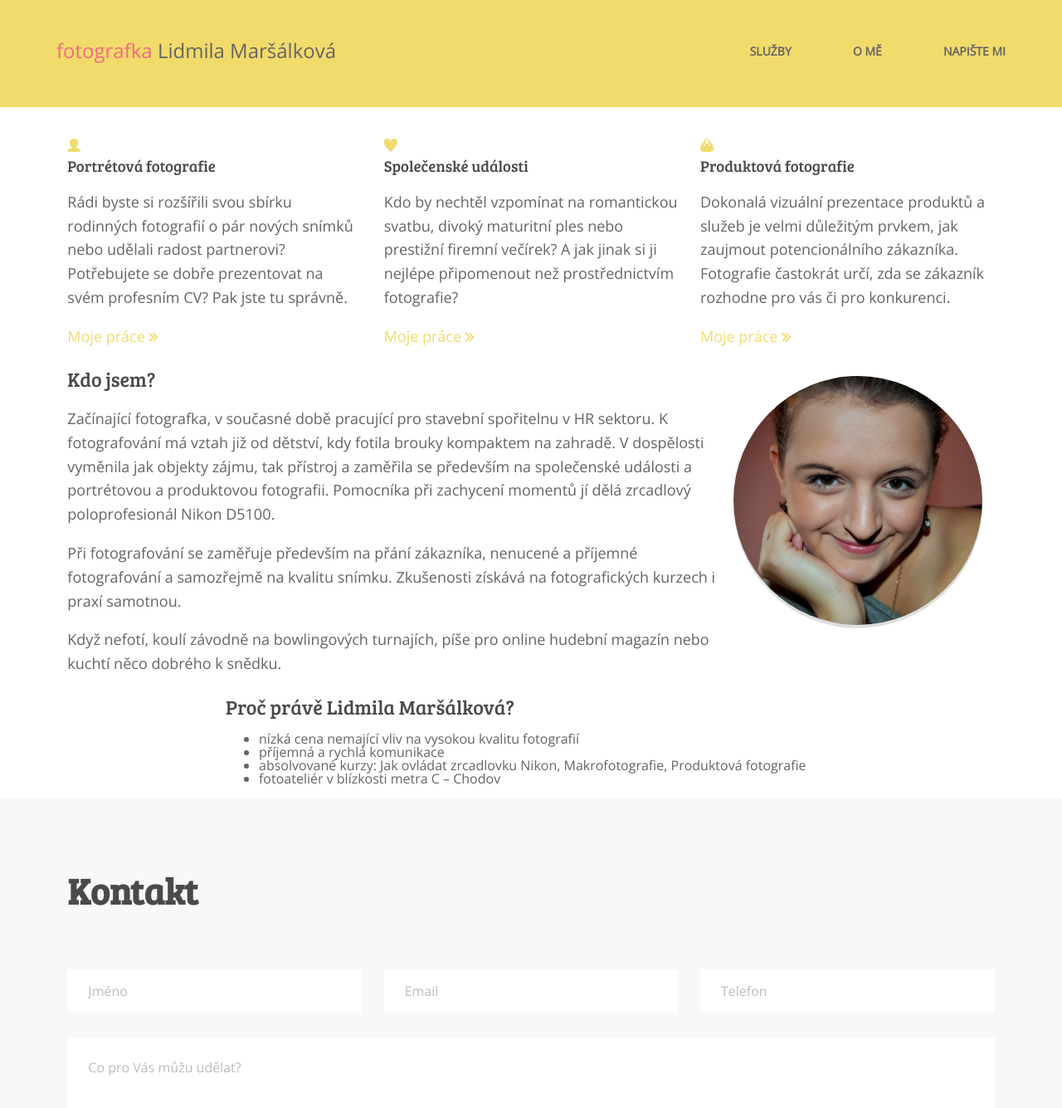
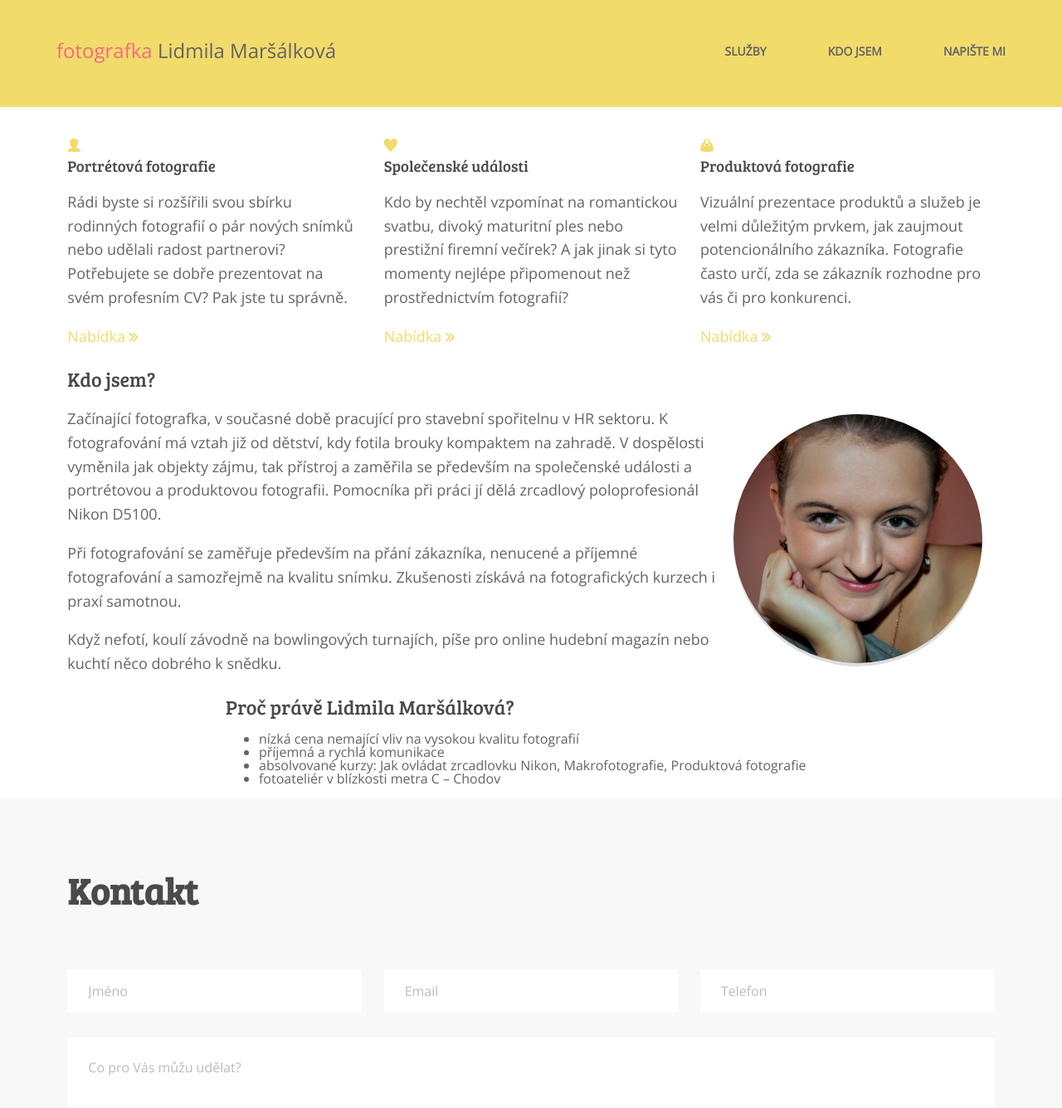
Before and after one commit to Liduska/portfolio, a Jekyll site: the page built from index.html, in a window 1280 px wide and 1400 px high. Shown: the top 1335 px of the window at 83% size. Built offline with Jekyll 4.4.1, drawn with Linux system fonts in a browser that asks for light colours; nearby versions of some CDN libraries.

```diff
--- a/_config.yml
+++ b/_config.yml
@@ -1,5 +1,5 @@
 title:        "Lidmila Maršálková - fotografka"
-description:  ""
+description:  "Nejdražší fotograf vždy nemusí znamenat nejlepší výsledek. Zkuste proto začínající fotografku s nízkými cenami a příjemným vystupováním. Ať už mě navštívíte ve foto ateliéru na Praze 4 nebo mě pozvete na vaši společenskou událost, mohu zaručit, že s výslednými fotografiemi budete spokojeni."
 permalink:    pretty
 exclude:      ['*.txt']
 
--- a/_layouts/default.html
+++ b/_layouts/default.html
@@ -8,7 +8,7 @@
         <meta charset="utf-8">
         <meta name="viewport" content="width=device-width, initial-scale=1.0">
         <meta name="author" content="Josef Rousek, http://rousek.name/">
-        <meta name="description" content="{{ description }}">
+        <meta name="description" content="{{ site.description }}">
         <meta property="og:image" content="">
         <meta property="og:title" content="{{ site.title }}">
         <meta property="og:url" content="http://lidmila.cz/">
@@ -32,7 +32,7 @@
                     <a href="/" id="logo"><span>fotografka</span> Lidmila&nbsp;Maršálková</a>
                     <ul>
                         <li><a href="/">Služby</a></li>
-                        <li><a href="/#who">O mě</a></li>
+                        <li><a href="/#who">Kdo jsem</a></li>
                         <li><a href="/#contact">Napište mi</a></li>
                     </ul>
                     <div class="clearfix"></div>
--- a/_layouts/portfolio_page.html
+++ b/_layouts/portfolio_page.html
@@ -16,7 +16,6 @@ name: portfolio
             <p class="content">{{ page.content }}</p>
         </div>
         <div class="large-4 columns aside">
-        <h3>Cena</h3>
             {{ page.aside }}
         </div>
     </div>
--- a/index.html
+++ b/index.html
@@ -17,7 +17,7 @@ name: index
                 </p>
                 <p>
                     <a href="/portrety" class="btn">
-                        Moje práce
+                        Nabídka
                         <span class="icon-right arrow"></span>
                     </a>
                 </p>
@@ -30,11 +30,11 @@ name: index
                     <h3>Společenské události</h3>
                 </a>
                 <p>
-                    Kdo by nechtěl vzpomínat na romantickou svatbu, divoký maturitní ples nebo prestižní firemní večírek? A jak jinak si ji nejlépe připomenout než prostřednictvím fotografie?
+                    Kdo by nechtěl vzpomínat na romantickou svatbu, divoký maturitní ples nebo prestižní firemní večírek? A jak jinak si tyto momenty nejlépe připomenout než prostřednictvím fotografií?
                 </p>
                 <p>
                     <a href="/spolecenske-udalosti" class="btn">
-                        Moje práce
+                        Nabídka
                         <span class="icon-right arrow"></span>
                     </a>
                 </p>
@@ -47,11 +47,11 @@ name: index
                     <h3>Produktová fotografie</h3>
                 </a>
                 <p>
-                    Dokonalá vizuální prezentace produktů a služeb je velmi důležitým prvkem, jak zaujmout potencionálního zákazníka. Fotografie častokrát určí, zda se zákazník rozhodne pro vás či pro konkurenci.
+                    Vizuální prezentace produktů a služeb je velmi důležitým prvkem, jak zaujmout potencionálního zákazníka. Fotografie často určí, zda se zákazník rozhodne pro vás či pro konkurenci.
                 </p>
                 <p>
                     <a href="/produktova-fotografie" class="btn">
-                        Moje práce
+                        Nabídka
                         <span class="icon-right arrow"></span>
                     </a>
                 </p>
@@ -61,10 +61,10 @@ name: index
     <section id="who">
         <div class="row">
             <div class="large-12 columns">
+                <h2>Kdo jsem?</h2>
                 <img class="img-polaroid" src="public/lidmila_hand_s.jpg" alt="Moje fotografie" />
-                <h2>Kdo jsem?</h2>
                 <p>
-                    Začínající fotografka, v současné době pracující pro stavební spořitelnu v HR sektoru. K fotografování má vztah již od dětství, kdy fotila brouky kompaktem na zahradě. V dospělosti vyměnila jak objekty zájmu, tak přístroj a zaměřila se především na společenské události a portrétovou a produktovou fotografii. Pomocníka při zachycení momentů jí dělá zrcadlový poloprofesionál Nikon D5100.
+                    Začínající fotografka, v současné době pracující pro stavební spořitelnu v HR sektoru. K fotografování má vztah již od dětství, kdy fotila brouky kompaktem na zahradě. V dospělosti vyměnila jak objekty zájmu, tak přístroj a zaměřila se především na společenské události a portrétovou a produktovou fotografii. Pomocníka při práci jí dělá zrcadlový poloprofesionál Nikon D5100.
                 </p>
                 <p>
                     Při fotografování se zaměřuje především na přání zákazníka, nenucené a příjemné fotografování a samozřejmě na kvalitu snímku. Zkušenosti získává na fotografických kurzech i praxí samotnou.
```
Also changed, not shown: _includes/styles.css (+8 -5 lines), images/portrety/index.txt (+6 -4 lines), images/produktova-fotografie/index.txt (+6 -3 lines), images/spolecenske-udalosti/index.txt (+10 -4 lines), images/portrety/0005.jpg (added), images/portrety/0013.jpg (added), images/produktova-fotografie/0007.jpg (added), images/spolecenske-udalosti/0003.jpg, images/spolecenske-udalosti/0005.jpg, images/spolecenske-udalosti/0006.jpg, images/spolecenske-udalosti/0008.jpg, images/spolecenske-udalosti/0009.jpg, 1 other file.
